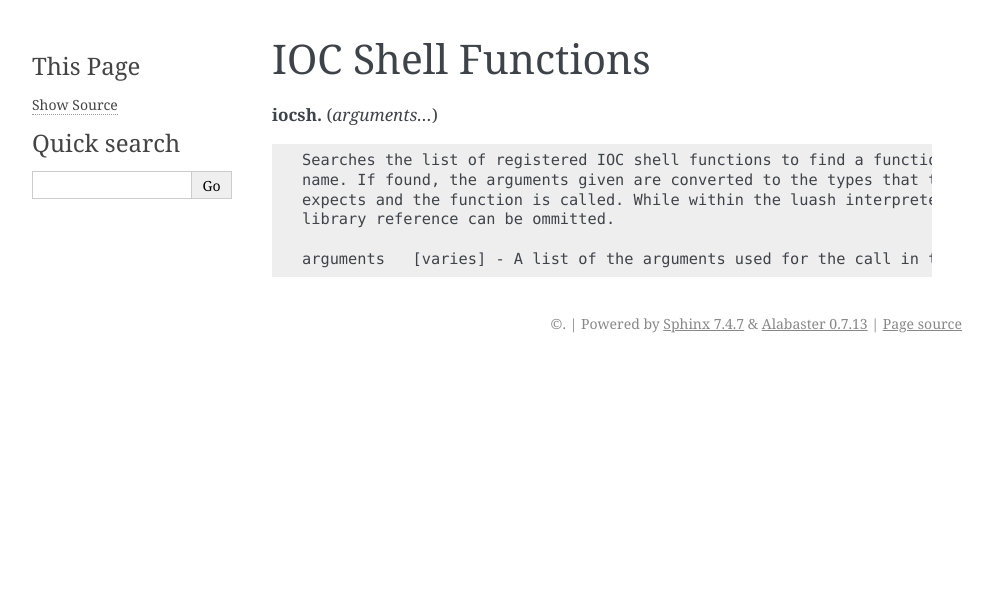
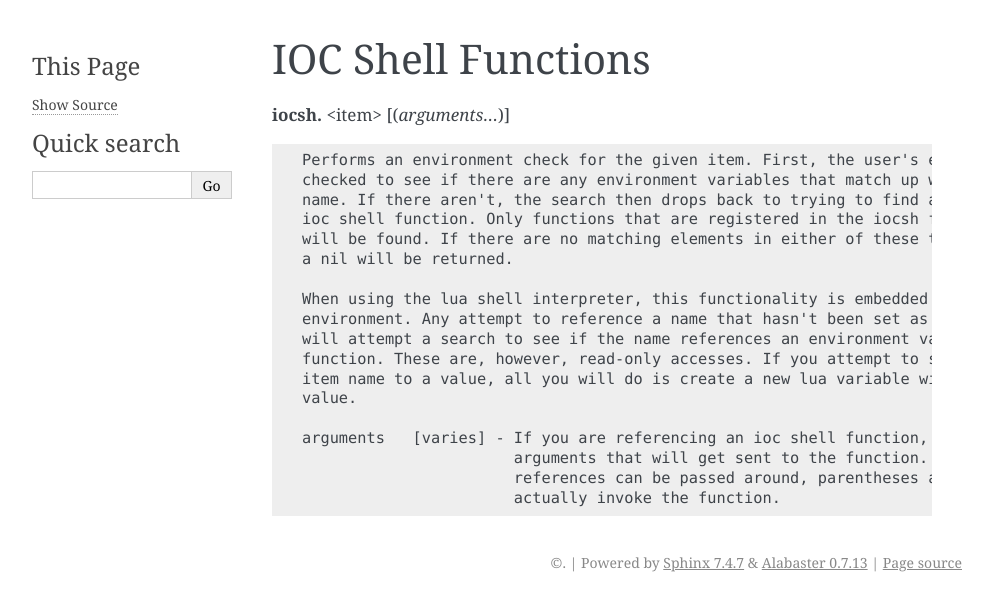
Before and after one commit to epics-modules/lua, a Sphinx documentation site: the page built from docs/iocsh-library.rst, in a window 1280 px wide. Shown: the top 611 px of the page, without its empty margins (148-1141 px from the left). Built offline with Sphinx 7.4.7, drawn with Linux system fonts in a browser that asks for light colours.

Commit message:
Updated description of how iocsh searches work

```diff
--- a/docs/iocsh-library.rst
+++ b/docs/iocsh-library.rst
@@ -2,13 +2,25 @@
 IOC Shell Functions
 ===================
 
-**iocsh.** (*arguments…*)
+**iocsh.** <item> [(*arguments…*)]
 
 ::
 
-   Searches the list of registered IOC shell functions to find a function with the given
-   name. If found, the arguments given are converted to the types that the function
-   expects and the function is called. While within the luash interpreter, the iocsh
-   library reference can be ommitted.
+   Performs an environment check for the given item. First, the user's environment is
+   checked to see if there are any environment variables that match up with the item's
+   name. If there aren't, the search then drops back to trying to find a matching
+   ioc shell function. Only functions that are registered in the iocsh function database
+   will be found. If there are no matching elements in either of these two locations,
+   a nil will be returned.
 
-   arguments   [varies] - A list of the arguments used for the call in the IOC shell
+   When using the lua shell interpreter, this functionality is embedded into the global
+   environment. Any attempt to reference a name that hasn't been set as a lua variable
+   will attempt a search to see if the name references an environment variable or iocsh
+   function. These are, however, read-only accesses. If you attempt to set a given
+   item name to a value, all you will do is create a new lua variable with the given
+   value.
+
+   arguments   [varies] - If you are referencing an ioc shell function, these are the
+                          arguments that will get sent to the function. Since function
+                          references can be passed around, parentheses are necessary to
+                          actually invoke the function.
```
